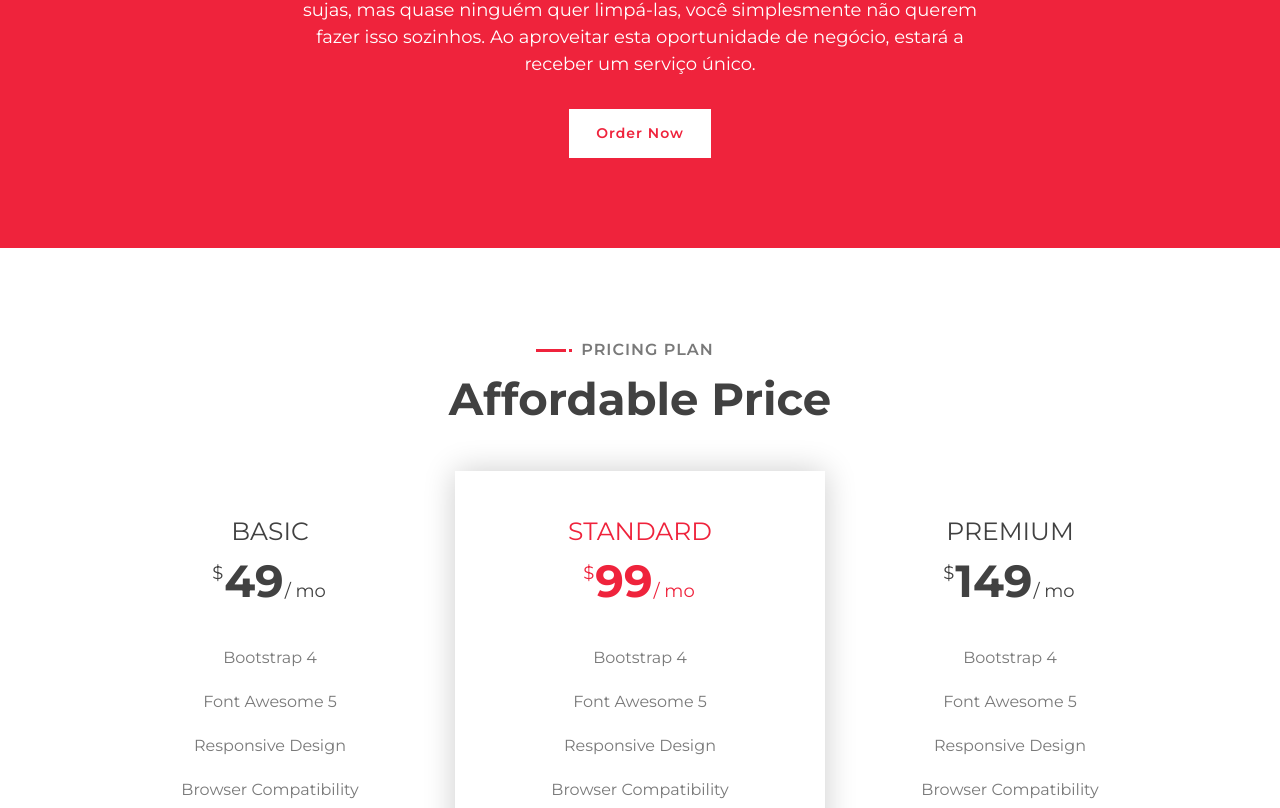
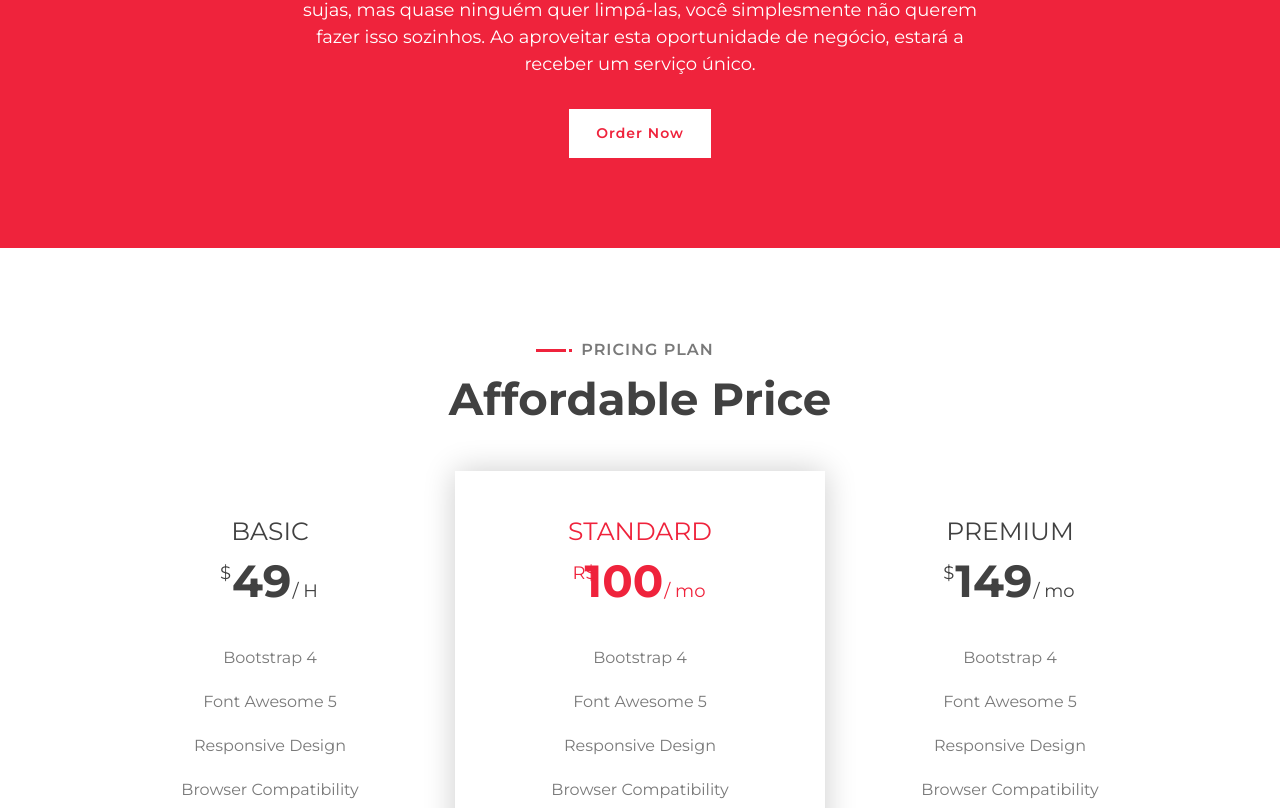
Before and after one commit to Vitoxico/limpezadechurrasqueira, a plain HTML site: page index.html in a window 1280 px wide. Shown: the part 2957-3765 px from the top of the page. Drawn offline with nearby package versions, Linux system fonts and the light colour scheme.

Commit message:
Update index.html

```diff
--- a/index.html
+++ b/index.html
@@ -145,7 +145,7 @@
                     <p>
                         Acreditamos em fornecer um serviço conveniente e eficaz de limpeza de churrasqueiras para que os proprietários possam desfrutar de uma experiência saudável e sem complicações a cada temporada de grelhar.
                     </p>
-                    <a class="btn">Pricing Plan</a>
+                    <a class="btn">Preços</a>
                 </div>
             </div>
         </div>
@@ -262,7 +262,7 @@
                                     <h2>Basic</h2>
                                 </div>
                                 <div class="price-prices">
-                                    <h2><small>$</small>49<span>/ mo</span></h2>
+                                    <h2><small>$</small>49<span>/ H</span></h2>
                                 </div>
                             </div>
                             <div class="price-body">
@@ -290,7 +290,7 @@
                                     <h2>Standard</h2>
                                 </div>
                                 <div class="price-prices">
-                                    <h2><small>$</small>99<span>/ mo</span></h2>
+                                    <h2><small>R$</small>100<span>/ mo</span></h2>
                                 </div>
                             </div>
                             <div class="price-body">
```
